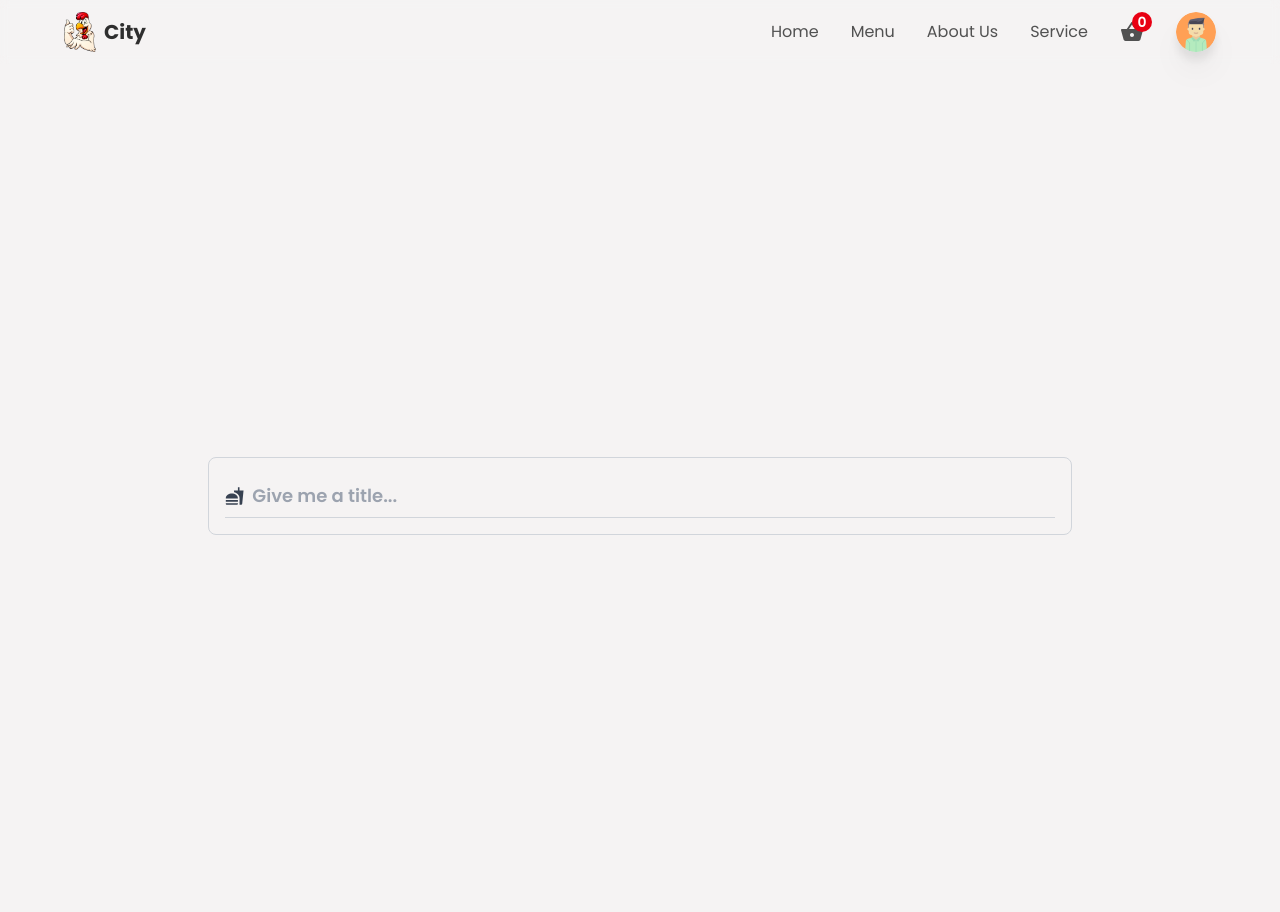
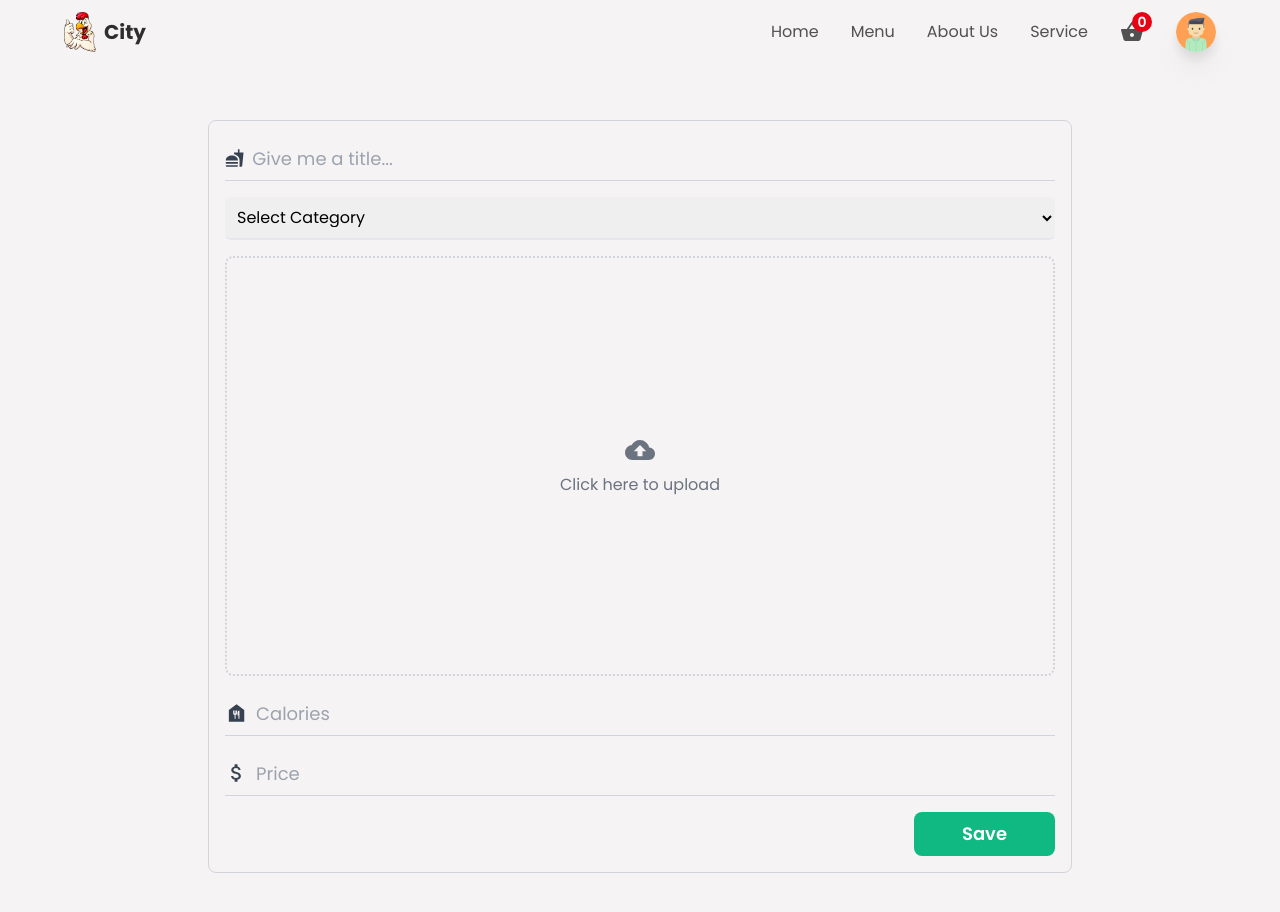
Before and after one commit to raffay2001/FOODOFEST, a React (Create React App) app: page /createItem in a window 1280 px wide. Built offline with nearby package versions, Linux system fonts and the light colour scheme.

Commit message:
add: Create Container UI done

```diff
--- a/src/components/CreateContainer.jsx
+++ b/src/components/CreateContainer.jsx
@@ -1,8 +1,11 @@
 import React, { useState } from "react"
 import { motion } from "framer-motion"
-import { MdFastfood } from "react-icons/md"
+import { MdFastfood, MdCloudUpload, MdDelete, MdFoodBank, MdAttachMoney } from "react-icons/md"
+import { CATEGORIES } from "../utils/constants"
+import Loader from "./Loader"
 
 const CreateContainer = () => {
+  // reactive state variables for controlled input components.
   const [title, setTitle] = useState("")
   const [calories, setCalories] = useState("")
   const [price, setPrice] = useState("")
@@ -12,9 +15,18 @@
   const [alertStatus, setAlertStatus] = useState("danger")
   const [msg, setMsg] = useState(null)
   const [isLoading, setIsLoading] = useState(false)
+
+  // handler function for uploading the image to firebase database.
+  const uploadImage = () => {}
+  // handler function for deleting the image from UI.
+  const deleteImage = () => {}
+  // handler function for submitting the details to backend.
+  const saveDetails = () => {}
+
   return (
     <div className="w-full min-h-screen flex items-center justify-center">
-      <div className="w-[90%] md:w-[75%] border border-gray-300 rounded-lg p-4 flex flex-col items-center justify-center">
+      <div className="w-[90%] md:w-[75%] border border-gray-300 rounded-lg p-4 flex flex-col items-center justify-center gap-4">
+        {/* Error Handling JSX */}
         {fields && (
           <motion.p
             initial={{ opacity: 0 }}
@@ -29,6 +41,7 @@
             {msg}
           </motion.p>
         )}
+        {/* Title Input */}
         <div className="w-full py-2 border-b border-gray-300 flex items-center gap-2">
           <MdFastfood className="text-xl text-gray-700" />
           <input
@@ -37,8 +50,109 @@
             required
             placeholder="Give me a title..."
             onChange={(e) => setTitle(e.target.value)}
-            className="w-full h-full text-lg bg-transparent font-semibold outline-none border-none placeholder:text-gray-400 text-textColor"
+            className="w-full h-full text-lg bg-transparent outline-none border-none placeholder:text-gray-400 text-textColor"
           />
+        </div>
+        {/* Category Input */}
+        <div className="w-full">
+          <select
+            onChange={(e) => setCategory(e.target.value)}
+            className="outline-none w-full text-base border-b-2 border-gray-200 p-2 rounded-md cursor-pointer"
+          >
+            <option value="other" className="bg-white">
+              Select Category
+            </option>
+            {CATEGORIES.map((categoryItem) => (
+              <option
+                key={categoryItem.id}
+                className="text-base border-0 outline-none capitalize bg-white text-headingColor"
+                value={categoryItem.urlParamName}
+              >
+                {categoryItem.name}
+              </option>
+            ))}
+          </select>
+        </div>
+        {/* Image Input */}
+        <div className="group flex justify-center items-center flex-col border-2 border-dotted border-gray-300 w-full h-225 md:h-420 cursor-pointer rounded-lg">
+          {isLoading ? (
+            <Loader />
+          ) : (
+            <>
+              {!imageAsset ? (
+                <>
+                  <label className="w-full h-full flex flex-col items-center justify-center cursor-pointer">
+                    <div className="w-full h-full flex flex-col items-center justify-center gap-2">
+                      <MdCloudUpload className="text-gray-500 text-3xl hover:text-gray-700" />
+                      <p className="text-gray-500">Click here to upload</p>
+                    </div>
+                    <input
+                      type="file"
+                      name="uploadimage"
+                      accept="image/*"
+                      onChange={uploadImage}
+                      className="w-0 h-0"
+                    />
+                  </label>
+                </>
+              ) : (
+                <>
+                  <div className="relative h-full">
+                    <img
+                      src={imageAsset}
+                      alt="uploadedImg"
+                      className="w-full h-full object-cover"
+                    />
+                    <button
+                      type="button"
+                      className="absolute bottom-3 right-3 p-3 rounded-full bg-red-500 text-xl cursor-pointer outline-none hover:shadow-md transition-all duration-500 ease-in-out"
+                      onClick={deleteImage}
+                    >
+                      <MdDelete className="text-white" />
+                    </button>
+                  </div>
+                </>
+              )}
+            </>
+          )}
+        </div>
+        {/* Calories Input */}
+        <div className="w-full flex flex-col md:flex-row items-center gap-3">
+          <div className="w-full py-2 border-b border-gray-300 flex items-center gap-2">
+            <MdFoodBank className="text-gray-700 text-2xl" />
+            <input
+              type="text"
+              required
+              placeholder="Calories"
+              value={calories}
+              onChange={(e) => setCalories(e.target.value)}
+              className="w-full h-full text-lg bg-transparent outline-none border-none placeholder:text-gray-400 text-textColor"
+            />
+          </div>
+        </div>
+        {/* Price Input */}
+        <div className="w-full flex flex-col md:flex-row items-center gap-3">
+          <div className="w-full py-2 border-b border-gray-300 flex items-center gap-2">
+            <MdAttachMoney className="text-gray-700 text-2xl" />
+            <input
+              type="text"
+              required
+              placeholder="Price"
+              value={price}
+              onChange={(e) => setPrice(e.target.value)}
+              className="w-full h-full text-lg bg-transparent outline-none border-none placeholder:text-gray-400 text-textColor"
+            />
+          </div>
+        </div>
+        {/* Submit Button */}
+        <div className="flex items-center w-full">
+          <button
+            type="button"
+            className="ml-0 md:ml-auto w-full md:w-auto border-none outline-none text-white bg-emerald-500 px-12 py-2 rounded-lg text-lg text-center font-semibold"
+            onClick={saveDetails}
+          >
+            Save
+          </button>
         </div>
       </div>
     </div>
--- /dev/null
+++ b/src/components/Loader.jsx
@@ -0,0 +1,24 @@
+import React from "react"
+
+const Loader = () => {
+  return (
+    <svg
+      role="status"
+      className="inline mr-2 w-10 h-10 text-gray-200 animate-spin dark:text-gray-300 fill-emerald-500"
+      viewBox="0 0 100 101"
+      fill="none"
+      xmlns="http://www.w3.org/2000/svg"
+    >
+      <path
+        d="M100 50.5908C100 78.2051 77.6142 100.591 50 100.591C22.3858 100.591 0 78.2051 0 50.5908C0 22.9766 22.3858 0.59082 50 0.59082C77.6142 0.59082 100 22.9766 100 50.5908ZM9.08144 50.5908C9.08144 73.1895 27.4013 91.5094 50 91.5094C72.5987 91.5094 90.9186 73.1895 90.9186 50.5908C90.9186 27.9921 72.5987 9.67226 50 9.67226C27.4013 9.67226 9.08144 27.9921 9.08144 50.5908Z"
+        fill="currentColor"
+      />
+      <path
+        d="M93.9676 39.0409C96.393 38.4038 97.8624 35.9116 97.0079 33.5539C95.2932 28.8227 92.871 24.3692 89.8167 20.348C85.8452 15.1192 80.8826 10.7238 75.2124 7.41289C69.5422 4.10194 63.2754 1.94025 56.7698 1.05124C51.7666 0.367541 46.6976 0.446843 41.7345 1.27873C39.2613 1.69328 37.813 4.19778 38.4501 6.62326C39.0873 9.04874 41.5694 10.4717 44.0505 10.1071C47.8511 9.54855 51.7191 9.52689 55.5402 10.0491C60.8642 10.7766 65.9928 12.5457 70.6331 15.2552C75.2735 17.9648 79.3347 21.5619 82.5849 25.841C84.9175 28.9121 86.7997 32.2913 88.1811 35.8758C89.083 38.2158 91.5421 39.6781 93.9676 39.0409Z"
+        fill="currentFill"
+      />
+    </svg>
+  )
+}
+
+export default Loader
--- a/src/components/index.js
+++ b/src/components/index.js
@@ -2,3 +2,4 @@
 export { default as MainContainer } from "./MainContainer"
 export { default as CreateContainer } from "./CreateContainer"
 export { default as HomeContainer } from "./HomeContainer"
+export { default as Loader } from "./Loader"
```
